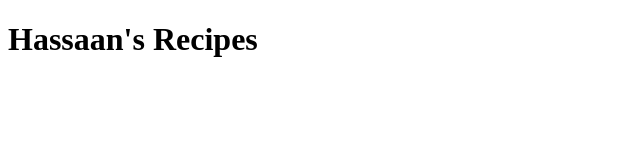
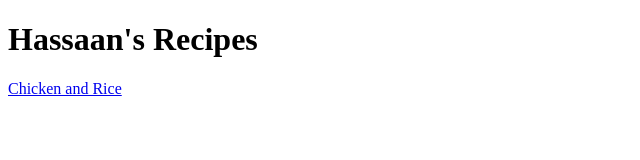
Before and after one commit to HassaanChug/hassaan-recipes, a plain HTML site: page index.html in a window 1280 px wide. Shown: the whole page, without its empty margins (0-640 px from the left). Drawn offline with Linux system fonts and the light colour scheme.

Commit message:
feat: link the first recipe to index.html

```diff
--- a/index.html
+++ b/index.html
@@ -9,6 +9,7 @@
 
     <body>
         <h1> Hassaan's Recipes </h1>
+        <a href="recipes/chick-n-rice.html">Chicken and Rice</a>
     </body>
 
 </html>
```
